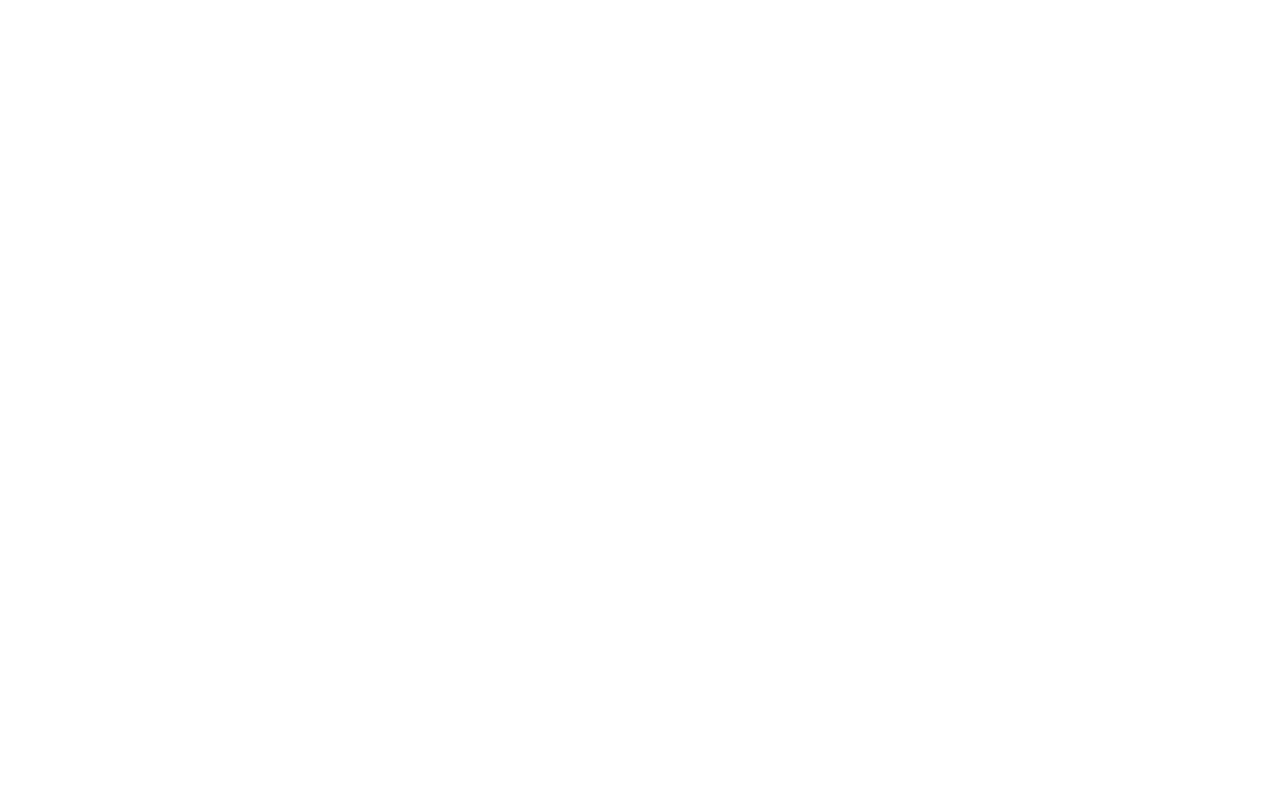
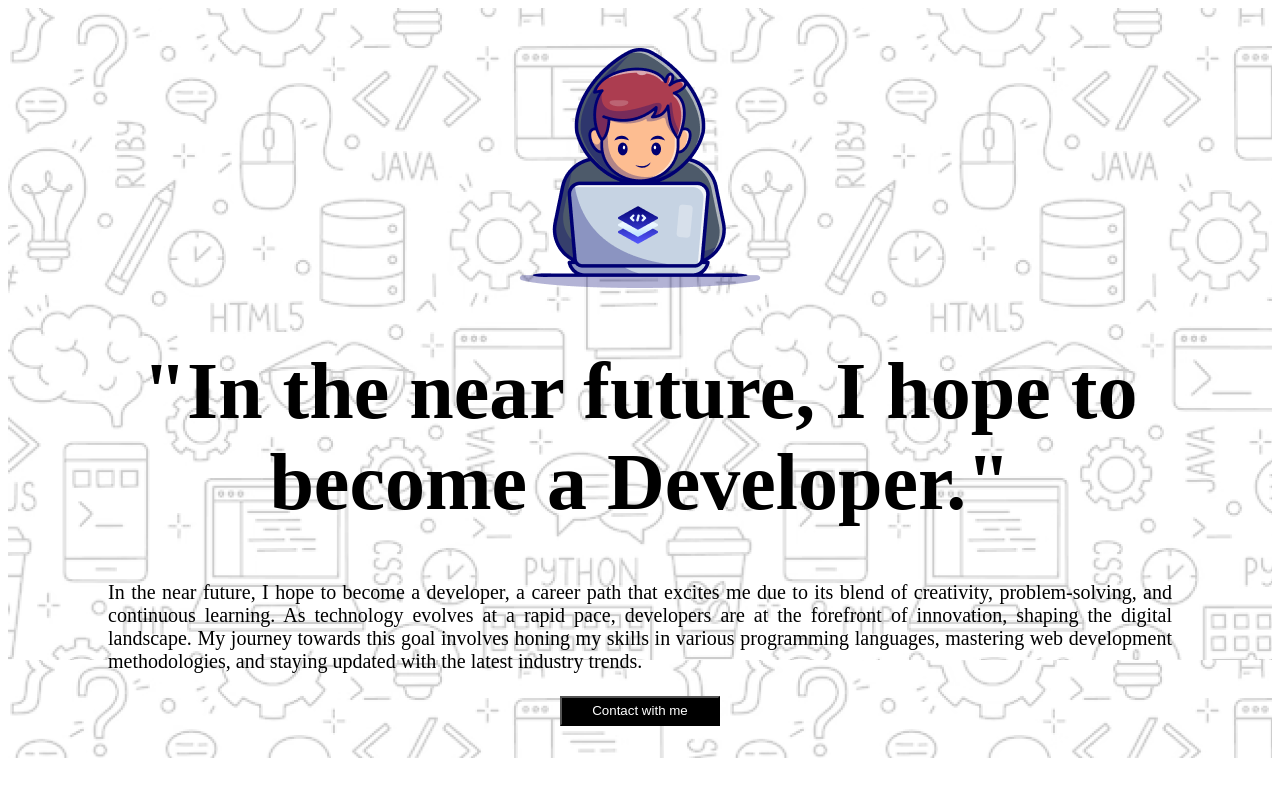
Before and after one commit to dinmh/assignment-01, a plain HTML site: page index.html in a window 1280 px wide. Drawn offline with Linux system fonts and the light colour scheme; a web font is replaced by a local one.

Commit message:
Second commit

```diff
--- a/index.html
+++ b/index.html
@@ -4,9 +4,16 @@
     <meta charset="UTF-8">
     <meta name="viewport" content="width=device-width, initial-scale=1.0">
     <title>Assignment o1</title>
+    <link rel="stylesheet" href="/style/style.css">
 </head>
 <body>
-    <header></header>
+    <header class="banner-header">
+        <nav class="banner-container"></nav>
+            <div class="banner-img"><img src="/B10A1-Challenge-Begins/assets/Group.png" alt=""></div>
+            <div class="banner-headline"> <h1>"In the near future, I hope to become a Developer."</h1> </div>
+            <div class="banner-content">In the near future, I hope to become a developer, a career path that excites me due to its blend of creativity, problem-solving, and continuous learning. As technology evolves at a rapid pace, developers are at the forefront of innovation, shaping the digital landscape. My journey towards this goal involves honing my skills in various programming languages, mastering web development methodologies, and staying updated with the latest industry trends.</div>
+            <div class="banner-btn"> <button class="btn-style"> Contact with me </button></div>
+        </header>
     <main></main>
     <footer></footer>
 </body>
--- a/style/style.css
+++ b/style/style.css
@@ -0,0 +1,36 @@
+@import url('https://fonts.googleapis.com/css2?family=Azeret+Mono:ital,wght@0,100..900;1,100..900&display=swap');
+
+/* Header section */
+.banner-header{
+
+    max-width: 1440px;
+    Height: 750px;
+    background-image: url(/B10A1-Challenge-Begins/assets/Hero-bg.png);
+    display: flex;
+    flex-direction: column;
+    align-items: center;
+}
+.banner-container{
+    padding: 20px;
+}
+.banner-headline{
+    font-size: 40px;
+    text-align: center;
+    margin: 0 100px;
+}
+.banner-content{
+    font-size: 20px;
+    margin: 0 100px;
+    text-align: justify;
+}
+.banner-btn{
+    padding-top: 20px;
+    font-size: 25px;
+}
+.btn-style{
+    background-color: black;
+    color: white;
+    border: nones;
+    height: 30px;
+    width: 160px;
+}
```
Also changed, not shown: B10A1-Challenge-Begins/assets/Group 3.png (added), B10A1-Challenge-Begins/assets/Group 4.png (added), B10A1-Challenge-Begins/assets/Group.png (added), B10A1-Challenge-Begins/assets/Hero-bg.png (added), B10A1-Challenge-Begins/assets/Layer_1.png (added), B10A1-Challenge-Begins/assets/css.png (added), B10A1-Challenge-Begins/assets/facebook.png (added), B10A1-Challenge-Begins/assets/github.png (added), B10A1-Challenge-Begins/assets/handshake.jpg (added), B10A1-Challenge-Begins/assets/html.png (added), B10A1-Challenge-Begins/assets/js.png (added), B10A1-Challenge-Begins/assets/linkedin-icon 1.png (added), B10A1-Challenge-Begins/assets/mongodb.png (added), B10A1-Challenge-Begins/assets/nodejs.png (added), 1 more files, 3 other files.
